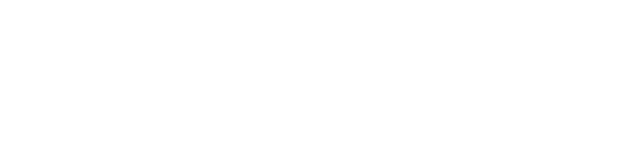
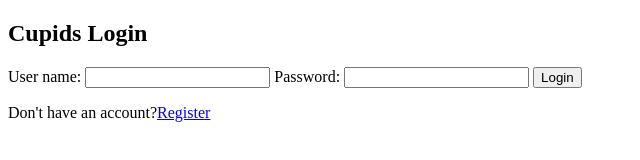
Before and after one commit to marie-cha9ne/Eksamen-MarieCEliassen, a website: page login.html in a window 1280 px wide. Shown: the whole page, without its empty margins (0-640 px from the left). Drawn offline with nearby package versions, Linux system fonts and the light colour scheme.

Commit message:
opprettet html struktur for login

```diff
--- a/login.html
+++ b/login.html
@@ -8,7 +8,18 @@
   <script src="https://cdn.jsdelivr.net/npm/axios/dist/axios.min.js"></script>
 </head>
 <body>
-
-  <script src="./JS/login.js"></script>
+   <div id="form-parent">
+    <form id="login-form">
+      <h2>Cupids Login</h2>
+      <p id="info-txt"></p>
+      <label for="user-name">User name:</label>
+      <input type="text" id="user-name" required>
+      <label for="password">Password:</label>
+      <input type="password" id="password" required>
+      <button type="submit">Login</button>
+      <p>Don't have an account?<a href="./register.html" id="link">Register</a></p>
+    </form>
+   </div>
+  <script type="module" src="./JS/login.js"></script>
 </body>
 </html>
```
Also changed, not shown: Response/Auth.js (added), Response/DELETE.js (added), Response/GET.js (added), Response/POST.js (added), Response/PUT.js (added).
